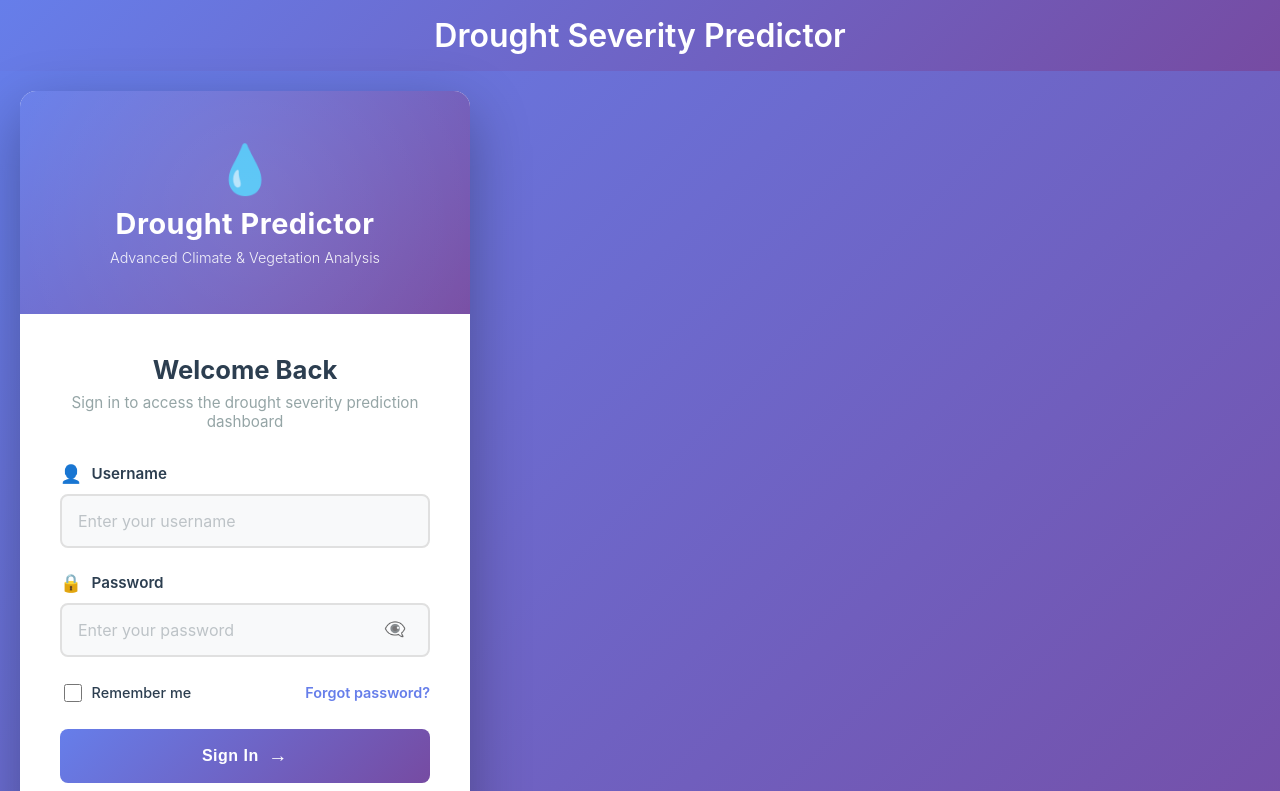
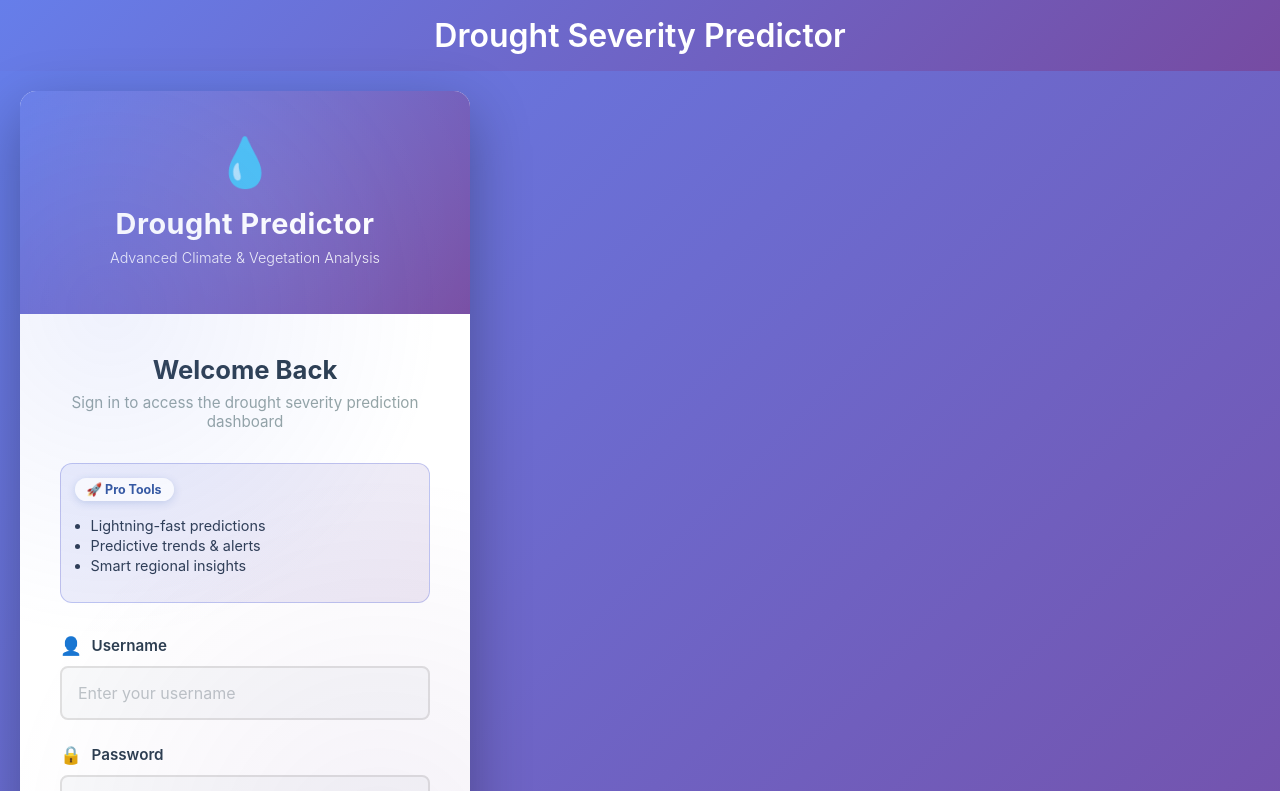
Before and after one commit to 7780nikhil/predicting-drought-severity-using-climate-and-vegetation-data, a React (Create React App) app in the folder frontend/: page /login in a window 1280 px wide. Shown: the top 791 px of the page. Built offline with nearby package versions, Linux system fonts and the light colour scheme.

Commit message:
ui: pro-grade login section with standout notice, float animation, and gradient embellishments

```diff
--- a/frontend/src/App.css
+++ b/frontend/src/App.css
@@ -95,6 +95,16 @@ body {
   margin: auto;
   overflow: hidden;
   animation: slideInLeft 0.6s ease-out;
+  position: relative;
+}
+
+.login-container::after {
+  content: '';
+  position: absolute;
+  inset: 0;
+  background-image: radial-gradient(circle at 20% 20%, rgba(102, 126, 234, 0.1), transparent 35%),
+                    radial-gradient(circle at 80% 70%, rgba(118, 75, 162, 0.08), transparent 45%);
+  pointer-events: none;
 }
 
 .login-header {
@@ -120,7 +130,12 @@ body {
 .logo-icon {
   font-size: 3rem;
   margin-bottom: 0.5rem;
-  animation: fadeIn 0.8s ease-out;
+  animation: fadeIn 0.8s ease-out, float 4s ease-in-out infinite;
+}
+
+@keyframes float {
+  0%, 100% { transform: translateY(0); }
+  50% { transform: translateY(-8px); }
 }
 
 .login-header h1 {
@@ -159,6 +174,40 @@ body {
   color: #95a5a6;
   font-size: 0.95rem;
 }
+
+.premium-notice {
+  background: linear-gradient(130deg, rgba(102, 126, 234, 0.12), rgba(118, 75, 162, 0.12));
+  border: 1px solid rgba(101, 115, 220, 0.35);
+  border-radius: 12px;
+  padding: 0.85rem;
+  margin-bottom: 1.3rem;
+  text-align: left;
+}
+
+.pill {
+  display: inline-block;
+  background: rgba(255, 255, 255, 0.95);
+  color: #3458a1;
+  border-radius: 999px;
+  padding: 4px 12px;
+  font-size: 0.78rem;
+  font-weight: 700;
+  margin-bottom: 0.45rem;
+  box-shadow: 0 2px 8px rgba(38, 84, 180, 0.2);
+}
+
+.notice-list {
+  margin-top: 0.55rem;
+  padding-left: 1rem;
+  list-style: disc;
+  color: #2e3d55;
+  font-size: 0.9rem;
+}
+
+.notice-list li {
+  margin: 0.2rem 0;
+}
+
 
 .login-form {
   margin-top: 2rem;
--- a/frontend/src/components/Login.js
+++ b/frontend/src/components/Login.js
@@ -94,6 +94,15 @@ const Login = ({ setAuth }) => {
                     <div className="login-title-section">
                         <h2>Welcome Back</h2>
                         <p>Sign in to access the drought severity prediction dashboard</p>
+                    </div>
+
+                    <div className="premium-notice">
+                        <span className="pill">🚀 Pro Tools</span>
+                        <ul className="notice-list">
+                            <li>Lightning-fast predictions</li>
+                            <li>Predictive trends & alerts</li>
+                            <li>Smart regional insights</li>
+                        </ul>
                     </div>
 
                     {error && (
```
